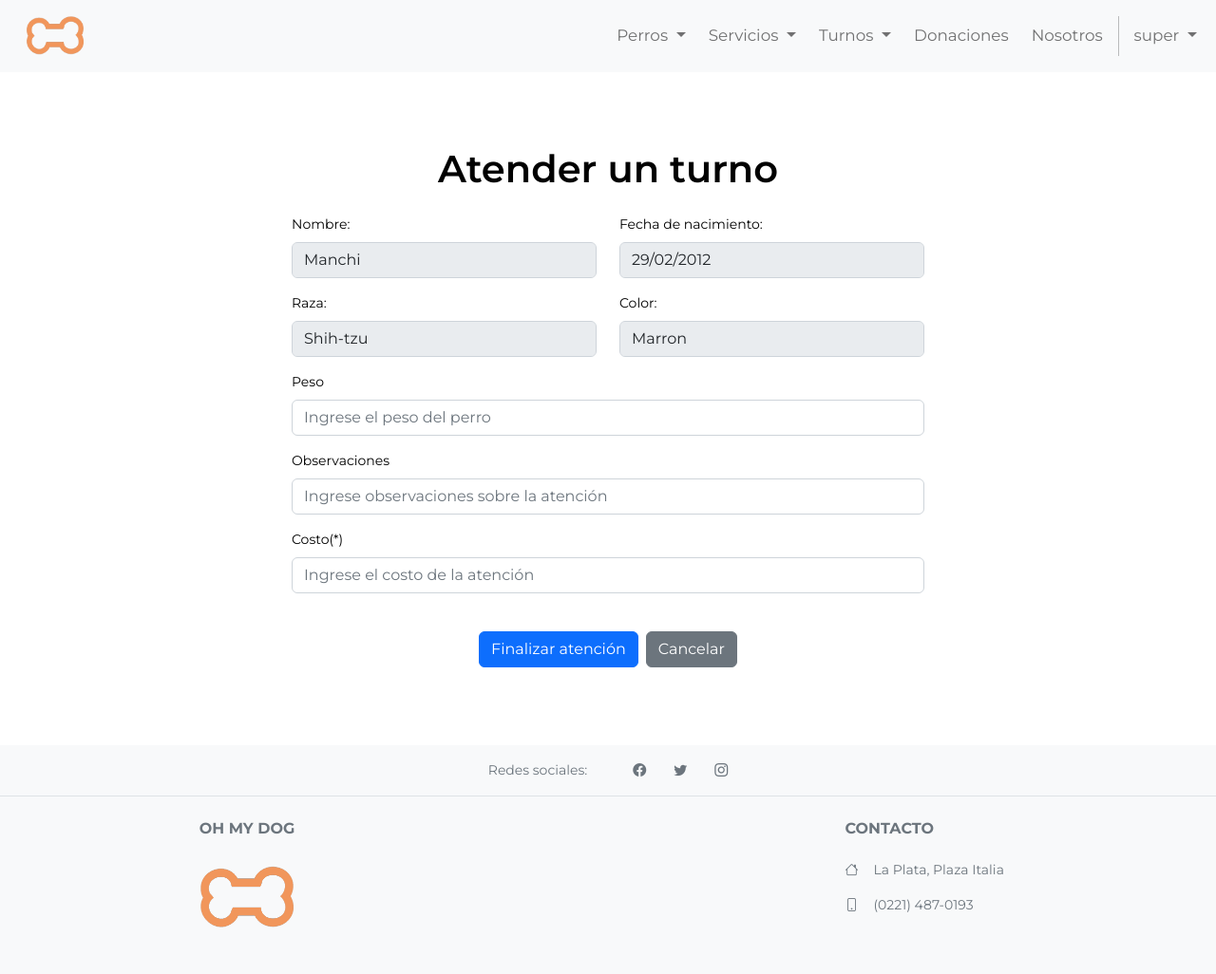
After one commit to cd-paliv/is2, a Django app: page /attendTurnView/1/ in a window 1280 px wide. The commit adds this page. Shown: the whole page at 95% size. Run offline with Django 4.2, Linux system fonts and the light colour scheme; a user stored in the database is signed in; data comes from the database, SQL or seed files in the repository; some libraries are stand-ins or nearby versions.

Commit message:
[ADD] atención de turno genérico

```diff
--- a/src/OMD/OMD/urls.py
+++ b/src/OMD/OMD/urls.py
@@ -24,7 +24,7 @@ from OMDApp.views.dogs_view import (DogListView, ProfileDogView, EditProfileDogV
                                     AdoptionDogListView, AdoptionDogListFilteredView, AdoptionDog, SwitchAdoptedDogView,
                                     AdoptedDogListView)
 from OMDApp.views.turns_view import (AskForTurn, ViewAcceptedTurns, ViewPendingTurns, AcceptTurn, RejectTurn,
-                                     ViewMyTurns, CancelTurn)
+                                     ViewMyTurns, CancelTurn, AttendTurnView)
 
 urlpatterns = [
     path('admin/', admin.site.urls, name='admin'),
@@ -61,5 +61,6 @@ urlpatterns = [
     path('acceptingTurn/<int:turn_id>/', AcceptTurn, name='acceptTurn'),
     path('rejectingTurn/<int:turn_id>/', RejectTurn, name='rejectTurn'),
     path('cancelingTurn/<int:turn_id>/', CancelTurn, name='cancelTurn'),
+    path('attendTurnView/<int:turn_id>/', AttendTurnView, name='attendTurnView'),
 
 ] + static(settings.MEDIA_URL, document_root=settings.MEDIA_ROOT)
--- a/src/OMD/OMDApp/forms/turns_form.py
+++ b/src/OMD/OMDApp/forms/turns_form.py
@@ -2,12 +2,13 @@ from django import forms
 from django.contrib.auth import get_user_model
 from OMDApp.models import Turno
 from django.utils.translation import gettext as _
-from OMDApp.validators.form_validator import (EmptyFieldValidator, NoNumbersFieldValidator,
-                                                NumbersFieldValidator, TurnDateBetweenValidator, TurnDateTodayValidator)
+from OMDApp.validators.form_validator import (EmptyFieldValidator, FloatFieldValidator,
+                                                NumbersFieldValidator, TurnDateBetweenValidator, TurnDateTodayValidator,
+                                                GreaterThanZeroValidator)
 
 
 class AskForTurnForm(forms.ModelForm):
-    typeChoices = (('T', 'Turno normal'), ('C', 'Castracion'), ('V', 'Vacunacion'), ('O', 'Operacion'))
+    typeChoices = (('T', 'Turno normal'), ('C', 'Castracion'), ('VA', 'Vacunacion - Tipo A'), ('VB', 'Vacunacion - Tipo B'), ('O', 'Operacion'))
     type = forms.ChoiceField(label="Tipo(*)", choices=typeChoices,
                              widget=forms.Select(attrs={'class': 'form-control','id': 'inputType',
                                                         'placeholder': 'Seleccione el tipo de turno'}))
@@ -33,3 +34,16 @@ class AskForTurnForm(forms.ModelForm):
             "date": "Fecha(*)",
             "motive": "Razon(*)",
         }
+
+class AttendTurnForm(forms.Form):
+    weight = forms.FloatField(label="Peso",
+                               widget=forms.TextInput(attrs={'type': 'text', 'class': 'form-control', 'id': 'inputPeso',
+                                                             'placeholder': 'Ingrese el peso del perro'}),
+                                                             validators=[FloatFieldValidator()])
+    observations = forms.CharField(label="Observaciones",
+                               widget=forms.TextInput(attrs={'type': 'text', 'class': 'form-control', 'id': 'inputObservaciones',
+                                                             'placeholder': 'Ingrese observaciones sobre la atención'}))
+    amount = forms.FloatField(label="Costo(*)",
+                               widget=forms.TextInput(attrs={'type': 'text', 'class': 'form-control', 'id': 'inputCosto',
+                                                             'placeholder': 'Ingrese el costo de la atención'}),
+                                                             validators=[EmptyFieldValidator(), GreaterThanZeroValidator(), FloatFieldValidator()])
--- a/src/OMD/OMDApp/models.py
+++ b/src/OMD/OMDApp/models.py
@@ -90,6 +90,7 @@ class Perro(models.Model):
     birthdate = models.DateField()
     observations = models.TextField(blank=True, null=True)
     photo = models.TextField(blank=True, null=True)
+    weight = models.FloatField(default=0.0)
     owner = models.ForeignKey(CustomUser, on_delete=models.CASCADE)
     image = models.ImageField(blank=True, null=True, upload_to="dogs/", default="default.png")
 
@@ -118,7 +119,7 @@ class Turno(models.Model):
     motive = models.TextField()
     observations = models.TextField(blank=True, null=True)
     amount = models.DecimalField(max_digits=10, decimal_places=2, blank=True, null=True)
-    solicited_by = models.ForeignKey(CustomUser, on_delete=models.CASCADE)
+    solicited_by = models.ForeignKey(Perro, on_delete=models.CASCADE)
     accepted_by = models.ForeignKey(Veterinario, on_delete=models.CASCADE, blank=True, null=True)
 
     REQUIRED_FIELDS = ["type", "hour", "date", "motive"]
--- a/src/OMD/OMDApp/templates/form_iterator.html
+++ b/src/OMD/OMDApp/templates/form_iterator.html
@@ -3,11 +3,13 @@
         <label for="{{ field.id_for_label }}" class="form-label">{{ field.label }}</label>
         {% if field.field.widget.input_type == 'date' %}
             <input type="date" class="form-control {% if field.errors %}is-invalid{% endif %}" id="{{ field.id_for_label }}"
-                    name="{{ field.html_name }}" placeholder="{{ field.widget.attrs.placeholder }}"
+                    name="{{ field.html_name }}" placeholder="{{ field.field.widget.attrs.placeholder }}"
                     {% if field.value %} value="{{ field.value|date:'Y-m-d' }}" {% endif %}>
+        {% elif field.field.widget.input_type == 'select' %}
+            {{ field }}
         {% else %}
             <input type="{{ field.field.widget.input_type }}" class="form-control {% if field.errors %}is-invalid{% endif %}" id="{{ field.id_for_label }}"
-                name="{{ field.html_name }}" placeholder="{{ field.widget.attrs.placeholder }}"
+                name="{{ field.html_name }}" placeholder="{{ field.field.widget.attrs.placeholder }}"
                 {% if field.value %} value="{{ field.value }}" {% endif %}>
         {% endif %}
         {% if field.help_text %}
--- /dev/null
+++ b/src/OMD/OMDApp/templates/turns/attend_turn.html
@@ -0,0 +1,68 @@
+{% extends 'base.html' %}
+{% load static %}
+{% block css %}
+	<link rel="stylesheet" href="{% static 'css/form.css' %}">
+{% endblock css %}
+
+{% block title %} Atendiendo turno {% endblock title %}
+{% block content %}
+<body class="form-signin w-100 m-auto">
+	<div class="container py-5 form_width">
+		<h1 class="text-center fw-semibold mb-4">Atender un turno</h1>
+        <div class="mb-3">
+            <div class="d-grid gap-2 gap-md-4 d-md-flex justify-content-md-center">
+                <div class="col">
+                    <label for="name" class="form-label">Nombre:</label>
+                    <input type="text" class="form-control" id="name" value="{{ dog.name }}" disabled>
+                </div>
+                <div class="col">
+                    <label for="birthdate" class="form-label">Fecha de nacimiento:</label>
+                    <input type="text" class="form-control" id="birthdate" value="{{ dog.birthdate|date:'d/m/Y' }}" disabled>
+                </div>
+            </div>
+        </div>
+        <div class="mb-3">
+            <div class="d-grid gap-2 gap-md-4 d-md-flex justify-content-md-center">
+                <div class="col">
+                    <label for="breed" class="form-label">Raza:</label>
+                    <input type="text" class="form-control" id="breed" value="{{ dog.breed }}" disabled>
+                </div>
+                <div class="col">
+                    <label for="color" class="form-label">Color:</label>
+                    <input type="text" class="form-control" id="color" value="{{ dog.color }}" disabled>
+                </div>
+            </div>
+        </div>
+
+        <form method="POST">
+			{% csrf_token %}
+
+			{% for field in form %}
+            <div class="mb-3">
+                <label for="{{ field.id_for_label }}" class="form-label">{{ field.label }}</label>
+                {% if field.field.widget.input_type == 'number' %}
+                    <input type="number" class="form-control {% if field.errors %}is-invalid{% endif %}" id="{{ field.id_for_label }}"
+                            name="{{ field.html_name }}" placeholder="{{ field.field.widget.attrs.placeholder }}"
+                            {% if field.value %} value="{{ field.value|floatformat:3 }}" {% endif %}>
+                {% else %}
+                    <input type="{{ field.field.widget.input_type }}" class="form-control {% if field.errors %}is-invalid{% endif %}" id="{{ field.id_for_label }}"
+                        name="{{ field.html_name }}" placeholder="{{ field.field.widget.attrs.placeholder }}"
+                        {% if field.value %} value="{{ field.value }}" {% endif %}>
+                {% endif %}
+                {% if field.help_text %}
+                    <small class="form-text text-muted">{{ field.help_text }}</small>
+                {% endif %}
+                {% for error in field.errors %}
+                    <small class="form-text text-danger">{{ error|escape|linebreaks }}</small>
+                {% endfor %}
+            </div>
+        {% endfor %}
+
+			<div class="d-grid gap-2 d-md-flex justify-content-md-center mt-auto py-4">
+				<button class="btn btn-primary" type="submit">Finalizar atención</button>
+				<a href="{% url 'home' %}" class="btn btn-secondary">Cancelar</a>
+			</div>
+		</form>
+	</div>
+</body>
+{% endblock content %}
--- a/src/OMD/OMDApp/templates/turns/turn_list.html
+++ b/src/OMD/OMDApp/templates/turns/turn_list.html
@@ -25,7 +25,7 @@
                     <a href="{% url 'acceptTurn' turn_id=turn.id %}" class="btn btn-primary-custom">Aceptar</a>
                     <a href="{% url 'rejectTurn' turn_id=turn.id %}" class="btn btn-secondary">Rechazar</a>
                   {% elif turns == "A" and turn.state != "AC" %}
-                    <a href="/" class="btn btn-primary-custom">Atender</a>
+                    <a href="{% url 'attendTurnView' turn_id=turn.id %}" class="btn btn-primary-custom">Atender</a>
                   {% elif turns == "U" %}
                   <a href="{% url 'cancelTurn' turn_id=turn.id %}" class="btn btn-primary-custom">Cancelar</a>
                   {% endif %}
--- a/src/OMD/OMDApp/views/turns_view.py
+++ b/src/OMD/OMDApp/views/turns_view.py
@@ -3,9 +3,9 @@ from django.contrib.auth import get_user_model
 from django.contrib.auth.decorators import login_required
 from django.shortcuts import redirect, render
 from django.urls import reverse
-from OMDApp.models import Turno, Veterinario
+from OMDApp.models import Turno, Veterinario, Perro
 from OMDApp.decorators import email_verification_required
-from OMDApp.forms.turns_form import (AskForTurnForm)
+from OMDApp.forms.turns_form import (AskForTurnForm, AttendTurnForm)
 from django.utils.decorators import method_decorator
 from django.views.decorators.cache import cache_control
 from django.db.models import Q
@@ -16,7 +16,8 @@ def turn_type_mapping():
     map = {
         'T': 'Turno normal',
         'C': 'Castración',
-        'V': 'Vacunación',
+        'VA': 'Vacunación - Tipo A',
+        'VB': 'Vacunacion - Tipo B',
         'O': 'Operacion',
     }
     return map
@@ -129,3 +130,26 @@ def CancelTurn(request, turn_id):
 
     messages.success(request, "Turno cancelado")
     return redirect(reverse("myTurns"))
+
+@login_required(login_url='/login/')
+@email_verification_required
+@cache_control(max_age=3600, no_store=True)
+def AttendTurnView(request, turn_id):
+    turn = Turno.objects.get(id=turn_id)
+    dog = turn.solicited_by
+    if request.method == "POST":
+        form = AttendTurnForm(request.POST)
+        if form.is_valid():
+            weight = form.cleaned_data['weight']
+            Perro.objects.filter(id=dog.id).update(weight=weight)
+
+            observations = form.cleaned_data['observations']
+            amount = form.cleaned_data['amount']
+            Turno.objects.filter(id=turn_id).update(observations=observations, amount=amount, state='F')
+
+            return redirect(reverse('home'))
+        else:
+            form.data = form.data.copy()
+    else:
+        form = AttendTurnForm(initial={'weight': dog.weight})
+    return render(request, "turns/attend_turn.html", {'form': form, 'dog': dog})
```
Also changed, not shown: src/OMD/OMDApp/templates/turns/ask_for_turn.html (+2 -12 lines), src/OMD/OMDApp/validators/form_validator.py (+11 -0 lines).
